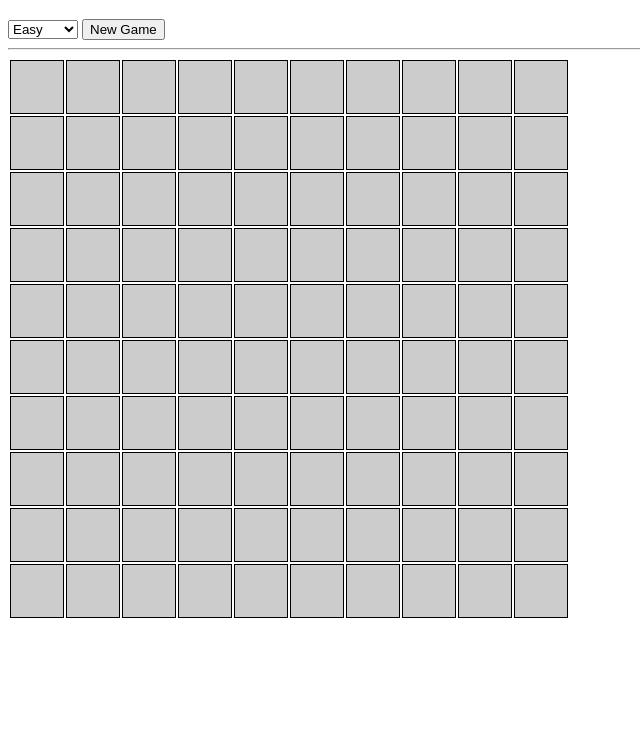
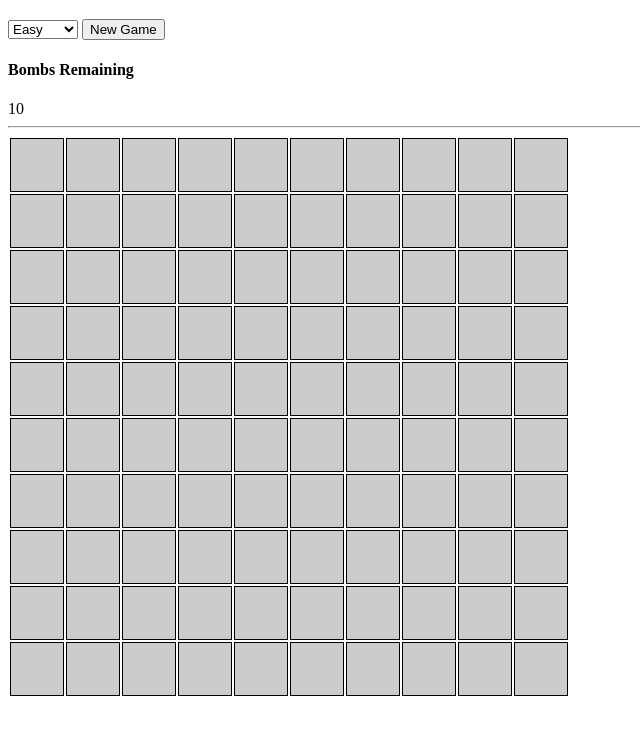
Before and after one commit to GlynEv/JavascriptGames, a plain HTML site: page index.html in a window 1280 px wide. Shown: the part 61-796 px from the top of the page, without its empty margins (0-640 px from the left). Drawn offline with Linux system fonts and the light colour scheme.

Commit message:
Adding the count of bombs remaining.

```diff
--- a/app.js
+++ b/app.js
@@ -59,6 +59,7 @@ const setupGame = () => {
     }
 
     CONFIG.gamePlayable = true;
+    setBombsRemaining();
 };
 
 const getCellIDsAround = (row,col) => {
@@ -117,7 +118,7 @@ const newCellClicked = (cell, isRightBtn) => {
             flagImage.classList.add(flagClassName);
             cell.appendChild(flagImage);
         }
-
+        setBombsRemaining();
 
 
         return;
@@ -164,6 +165,14 @@ const newCellClicked = (cell, isRightBtn) => {
 
 
 
+}
+
+const setBombsRemaining = () => {
+    const totalGameBombs = CONFIG.bombLocations.length,
+    currentMarkedBombCount = document.getElementsByClassName(flagClassName).length,
+    remaining = totalGameBombs - currentMarkedBombCount;
+
+    document.getElementById("game-bombs-remaining").innerHTML = remaining;
 }
 
 (() =>{
--- a/index.html
+++ b/index.html
@@ -26,6 +26,11 @@
     <button type="button" onclick="setupGame()">
       New Game
     </button>
+
+    <div>
+      <h4>Bombs Remaining</h4>
+      <span id="game-bombs-remaining"></span>
+    </div>
 
     <script>
         const CONFIG = {
```
